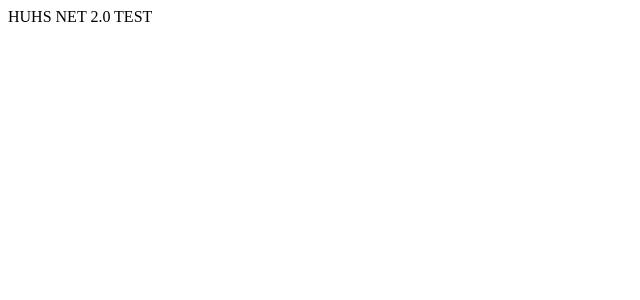
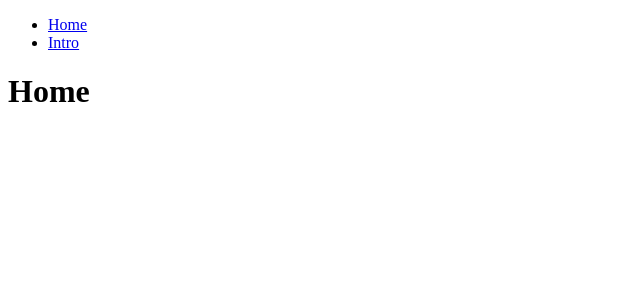
Before and after one commit to jungminyoo/huhs-net-frontend, a React (Create React App) app: page / in a window 1280 px wide. Shown: the top 300 px of the page, without its empty margins (0-640 px from the left). Built offline with nearby package versions, Linux system fonts and the light colour scheme.

Commit message:
feat : Configured BrowserRouter & Added Home, Intro, Header

```diff
--- a/src/App.tsx
+++ b/src/App.tsx
@@ -1,5 +1,8 @@
+import { RouterProvider } from "react-router-dom";
+import router from "./routes/components/Router";
+
 function App() {
-  return <div>HUHS NET 2.0 TEST</div>;
+  return <RouterProvider router={router} />;
 }
 
 export default App;
--- a/src/index.tsx
+++ b/src/index.tsx
@@ -5,6 +5,7 @@ import App from "./App";
 const root = ReactDOM.createRoot(
   document.getElementById("root") as HTMLElement
 );
+
 root.render(
   <React.StrictMode>
     <App />
--- /dev/null
+++ b/src/routes/components/Home.tsx
@@ -0,0 +1,5 @@
+const Home = () => {
+  return <h1>Home</h1>;
+};
+
+export default Home;
--- /dev/null
+++ b/src/routes/components/Intro.tsx
@@ -0,0 +1,5 @@
+const Intro = () => {
+  return <h1>Intro</h1>;
+};
+
+export default Intro;
--- /dev/null
+++ b/src/routes/components/Root.tsx
@@ -0,0 +1,13 @@
+import { Outlet } from "react-router-dom";
+import Header from "../../shared/components/Header";
+
+const Root = () => {
+  return (
+    <div>
+      <Header />
+      <Outlet />
+    </div>
+  );
+};
+
+export default Root;
--- /dev/null
+++ b/src/routes/components/Router.tsx
@@ -0,0 +1,23 @@
+import { createBrowserRouter } from "react-router-dom";
+import Home from "./Home";
+import Intro from "./Intro";
+import Root from "./Root";
+
+const router = createBrowserRouter([
+  {
+    path: "/",
+    element: <Root />,
+    children: [
+      {
+        path: "",
+        element: <Home />,
+      },
+      {
+        path: "intro",
+        element: <Intro />,
+      },
+    ],
+  },
+]);
+
+export default router;
--- /dev/null
+++ b/src/shared/components/Header.tsx
@@ -0,0 +1,18 @@
+import { Link } from "react-router-dom";
+
+const Header = () => {
+  return (
+    <header>
+      <ul>
+        <li>
+          <Link to="/">Home</Link>
+        </li>
+        <li>
+          <Link to="/intro">Intro</Link>
+        </li>
+      </ul>
+    </header>
+  );
+};
+
+export default Header;
```
